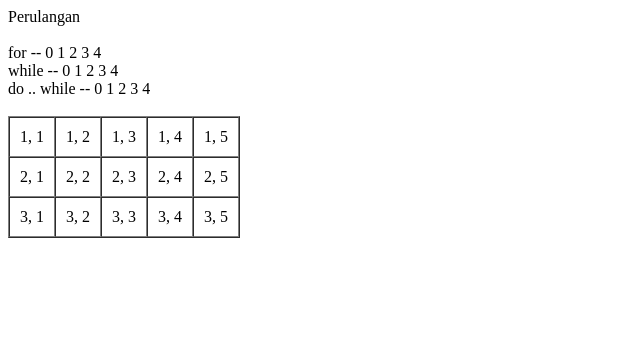
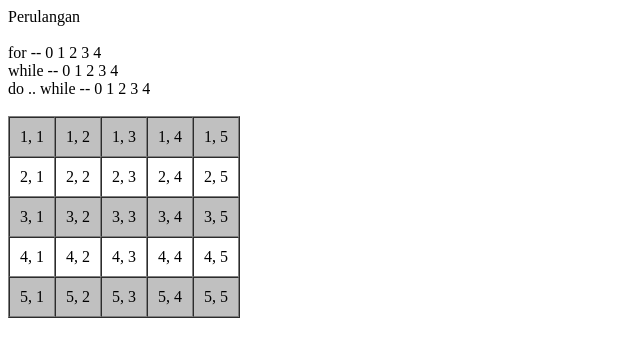
Before and after one commit to saandhikaa/PHP-Exploration, a PHP site: page /paper1.php in a window 1280 px wide. Shown: the top 357 px of the page, without its empty margins (0-640 px from the left). Run offline with PHP 8.4, Linux system fonts and the light colour scheme.

Commit message:
Menggabungkan for dan if

```diff
--- a/php3/paper1.php
+++ b/php3/paper1.php
@@ -36,11 +36,20 @@
     <meta http-equiv="X-UA-Compatible" content="IE=edge">
     <meta name="viewport" content="width=device-width, initial-scale=1.0">
     <title>PHP 3</title>
+    <style>
+        .warna-baris{
+            background-color: silver;
+        }
+    </style>
 </head>
 <body>
     <table border="1" cellpadding="10" cellspacing="0">
-        <?php for ($s = 1; $s <= 3; $s++): ?>
+        <?php for ($s = 1; $s <= 5; $s++): ?>
+            <?php if ($s % 2 == 1): ?>
+                <tr class="warna-baris">
+            <?php else: ?>
                 <tr>
+            <?php endif; ?>
                     <?php for ($a = 1; $a <= 5; $a++): ?>
                         <td>
                             <?php echo "$s, $a"; ?>
```
Lines whose indentation alone changed are shown as unchanged.
